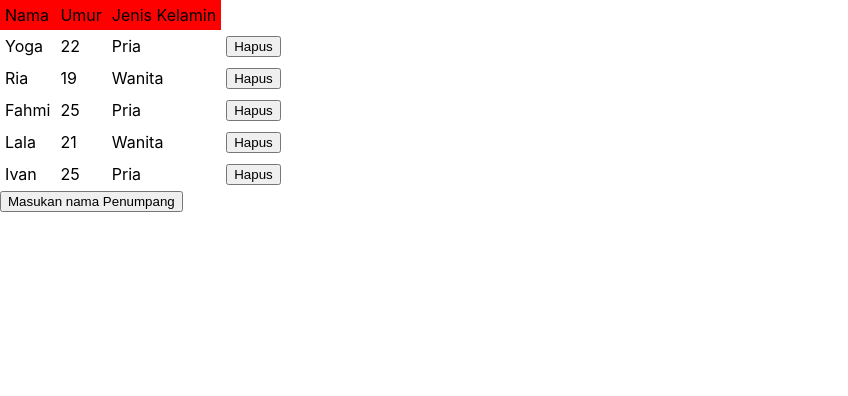
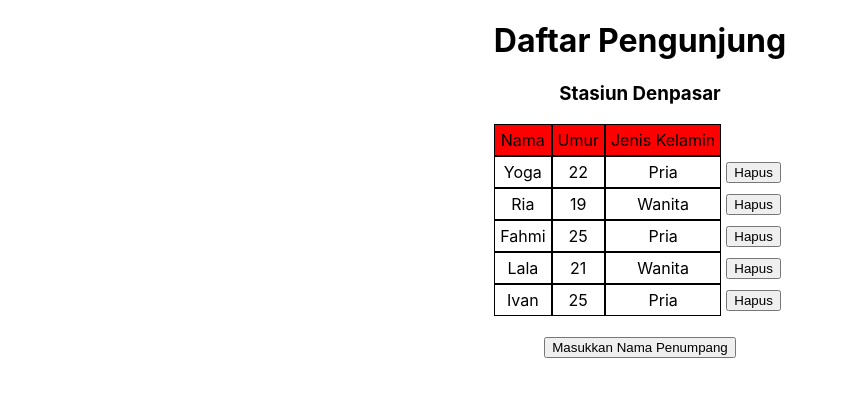
Before and after one commit to adiwahyudi/fe-task-alterra-academy, a React (Create React App) app: page / in a window 1280 px wide. Shown: the top 396 px of the page, without its empty margins (0-848 px from the left). Built offline with nearby package versions, Linux system fonts and the light colour scheme.

Commit message:
exercise hook

```diff
--- a/src/App.js
+++ b/src/App.js
@@ -3,7 +3,10 @@ import Home from './components/Home';
 
 function App() {
   return (
-    <Home/>
+    <div className='App'>
+
+      <Home/>
+    </div>
   );
 }
 
--- a/src/components/Home.js
+++ b/src/components/Home.js
@@ -1,13 +1,9 @@
-import { Component } from 'react';
-import { v4 as uuidv4 } from 'uuid';
-import ListPassenger from './ListPassenger';
-import PassengerInput from './PassengerInput';
+import { useState } from "react";
+import { v4 as uuidv4 } from "uuid"
+import ListPassenger from "./ListPassenger";
+import PassengerInput from "./PassengerInput";
 
-class Home extends Component {
-    constructor(props) {
-        super(props)
-        this.state = {
-            data : [
+const initialValue = [
     {
         id : uuidv4(),
         nama : "Yoga",
@@ -39,31 +35,26 @@ class Home extends Component {
         jenisKelamin : "Pria"
     }
 ]
-        }
+
+function Home() {
+    const [data, setData] = useState(initialValue)
+
+    const hapusPengunjung = (id) => {
+        setData((oldData) => oldData.filter((item) => item.id !== id))
     }
 
-    hapusPengunjung = (id) => {
-        const newPengunjung = this.state.data.filter((item) => item.id !== id);
+    const tambahPengunjung = (newUser) => {
+        const newPengunjung = {id : uuidv4(), ...newUser}
+        setData((oldData) => [...oldData, newPengunjung])
+    }
 
-        this.setState({ data : newPengunjung})
+    return (
+        <div>
+            <ListPassenger data={data} hapusPengunjung={hapusPengunjung}/>
+            <PassengerInput tambahPengunjung={tambahPengunjung}/>
+        </div>
+    )
 
 }
 
-    tambahPengunjung = (newUser) => {
-        const newPengunjung = {id : uuidv4(), ...newUser}
-
-        this.setState({ data: [...this.state.data, newPengunjung]})
-
-    }
-
-    render() {
-        return (
-            <div>
-                <ListPassenger data={this.state.data} hapusPengunjung={this.hapusPengunjung}/>
-                <PassengerInput tambahPengunjung={this.tambahPengunjung}/>
-            </div>
-        )
-    }
-};
-
-export default Home;
+export default Home
--- a/src/components/ListItem.js
+++ b/src/components/ListItem.js
@@ -1,10 +1,9 @@
-const ListItem = ({ item, hapusPengunjung}) => {
-
+const ListItem = ({item, hapusPengunjung}) => {
     return (
         <tr>
-            <td>{item.nama}</td>
-            <td>{item.umur}</td>
-            <td>{item.jenisKelamin}</td>
+            <td style={{border: "1px solid black"}}>{item.nama}</td>
+            <td style={{border: "1px solid black"}}>{item.umur}</td>
+            <td style={{border: "1px solid black"}}>{item.jenisKelamin}</td>
             <td>
                 <button onClick={() => {hapusPengunjung(item.id)}}>Hapus</button>
             </td>
@@ -12,4 +11,4 @@ const ListItem = ({ item, hapusPengunjung}) => {
     )
 }
 
-export default ListItem;
+export default ListItem
--- a/src/components/ListPassenger.js
+++ b/src/components/ListPassenger.js
@@ -1,21 +1,24 @@
-import ListItem from './ListItem'
+import ListItem from "./ListItem"
+
 const ListPassenger = (props) => {
+    const {data, hapusPengunjung} = props
 
-    const { data, hapusPengunjung } = props;
     return (
         <div>
-            <table cellPadding="5px" cellSpacing="0">
+            <h1>Daftar Pengunjung</h1>
+            <h3>Stasiun Denpasar</h3>
+            <table cellPadding="5px" cellSpacing="0" style={{margin: "auto"}}>
                 <thead bgcolor="red">
-                    <td>Nama</td>
-                    <td>Umur</td>
-                    <td>Jenis Kelamin</td>
+                    <td style={{border: "1px solid black"}}>Nama</td>
+                    <td style={{border: "1px solid black"}}>Umur</td>
+                    <td style={{border: "1px solid black"}}>Jenis Kelamin</td>
                 </thead>
                 <tbody>
-                    {data.map((passenger) => <ListItem key={passenger.id} item={passenger} hapusPengunjung={hapusPengunjung}/>)}
+                    {data.map((passenger) => <ListItem key={passenger.id} item ={passenger} hapusPengunjung={hapusPengunjung}/>)}
                 </tbody>
             </table>
         </div>
     )
 }
 
-export default ListPassenger;
+export default ListPassenger
--- a/src/components/PassengerInput.js
+++ b/src/components/PassengerInput.js
@@ -1,87 +1,79 @@
-import { Component } from 'react'
+import { useState } from "react"
 
-class PassengerInput extends Component {
-    state = {
-        nama: "",
-        umur: "",
-        jenisKelamin:"Pria",
-        editing:true,
-    }
+function PassengerInput(props) {
+    const [data, setData] = useState({
+        nama : "",
+        umur : "",
+        jenisKelamin : "Pria"
+    })
 
-    onChange = e => {
-        this.setState({
-            [e.target.name]: e.target.value
+    const [editing, setEditing] = useState(true)
+
+    const onChange = e => {
+        setData({...data,
+            [e.target.name] : e.target.value
         })
     }
 
-    handleSubmit = e => {
+    const handleSubmit = e => {
         e.preventDefault()
-        const formIsNotEmpty = this.state.nama && this.state.umur && this.state.jenisKelamin
+        const formIsNotEmpty = data.nama && data.umur && data.jenisKelamin
+        if (formIsNotEmpty) {
+            const newData = {
+                nama : data.nama,
+                umur : data.umur,
+                jenisKelamin : data.jenisKelamin
+            }
 
-        if(formIsNotEmpty) {
-            const newData = {
-                nama: this.state.nama,
-                umur: this.state.umur,
-                jenisKelamin: this.state.jenisKelamin,
-            }
-            this.props.tambahPengunjung(newData);
-            this.setState({
+            props.tambahPengunjung(newData)
+            setData({
                 nama : "",
                 umur : "",
                 jenisKelamin : "Pria"
             })
         } else {
-            alert("Data masih gak lengkap")
+            alert("Data masih ada yang kosong")
+        }
     }
 
+    const handleBukaInput = () => {
+        setEditing(false)
     }
 
-    handleBukaInput = () => {
-        this.setState({
-            editing: false
-        })
+    const handleTutupInput = () => {
+        setEditing(true)
     }
 
-    handleTutupInput = () => {
-        this.setState({
-            editing: true
-        })
-    }
+    const viewMode = {};
+    const editMode = {};
 
-
-    render(){
-
-        const viewMode = {}
-        const editMode = {}
-
-        if (this.state.editing) {
-            viewMode.display = 'none'
+    if (editing) {
+        viewMode.display = "none";
     } else {
-            editMode.display = 'none'
+        editMode.display = "none";
     }
 
     return (
-            <div>
+        <div style={{marginTop: "20px"}}>
             <div onSubmit={() => {}} style={viewMode}>
-                    <p>Masukan nama Anda</p>
-                    <input type="text" placeholder="Nama anda..." value={this.state.nama} name="nama" onChange={this.onChange}></input>
+                <p>Masukkan Nama Anda</p>
+                <input type="text" placeholder="Nama anda..." value={data.nama} name="nama" onChange={onChange}></input>
 
-                    <p>Masukan umur Anda</p>
-                    <input type="number" placeholder="Umur anda..." value={this.state.umur} name="umur" onChange={this.onChange}></input>
+                <p>Masukkan Umur Anda</p>
+                <input type="number" placeholder="Umur anda..." value={data.umur} name="umur" onChange={onChange}></input>
 
                 <p>Masukkan Jenis Kelamin Anda</p>
-                    <select onChange={this.onChange} name="jenisKelamin">
+                <select onChange={onChange} name="jenisKelamin">
                     <option value="Pria" selected>Pria</option>
                     <option value="Wanita">Wanita</option>
                 </select>
 
-                    <button onClick={this.handleSubmit}>Submit</button>
-                    <button onClick={this.handleTutupInput}>Selesai</button>
+                <button onClick={handleSubmit}>Submit</button>
+                <button onClick={handleTutupInput}>Selesai</button>
             </div>
-                <button onClick={this.handleBukaInput} style={editMode}>Masukan nama Penumpang</button>
+            <button onClick={handleBukaInput} style={editMode}>Masukkan Nama Penumpang</button>
         </div>
     )
 }
-}
 
 export default PassengerInput
```
Lines whose indentation alone changed are shown as unchanged.
